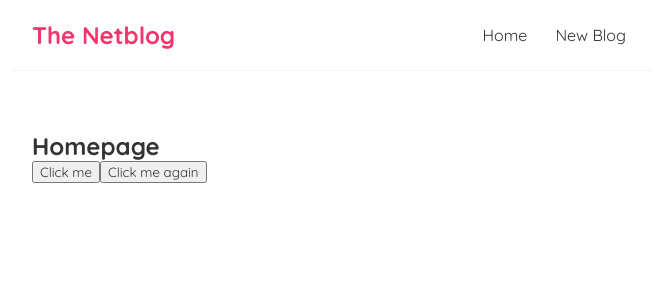
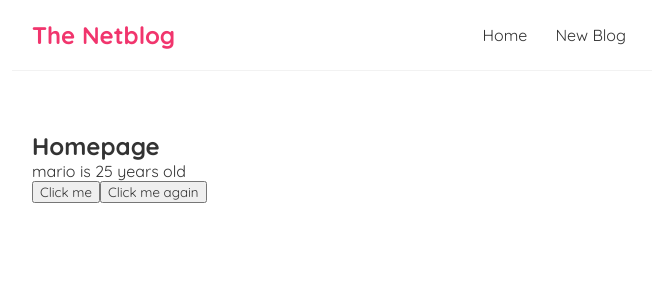
Before and after one commit to anirudhjois/COMPSCI-790-Test, a React (Create React App) app: page / in a window 1280 px wide. Shown: the top 300 px of the page, without its empty margins (308-964 px from the left). Built offline with nearby package versions, Linux system fonts and the light colour scheme; the HTML template or start-up script is replaced by a standard one.

Commit message:
Created a test example to see the reflected changes

```diff
--- a/src/Home.js
+++ b/src/Home.js
@@ -2,8 +2,11 @@ import { useState } from "react";
 
 const Home = () => {
     const [name, setName] = useState('mario');
+    const [age, setAge] = useState(25);
 
     const handleClick = (e) => {
+        setName('luigi');
+        setAge(30);
         console.log('Hello NetRoomers', e);
     }
 
@@ -14,6 +17,7 @@ const Home = () => {
     return (
         <div className="home">
             <h2>Homepage</h2>
+            <p>{ name } is { age } years old</p>
             <button onClick={handleClick}>Click me</button>
             <button onClick={(e) => handleClickAgain('mario', e)}>Click me again</button>
             </div>
```
